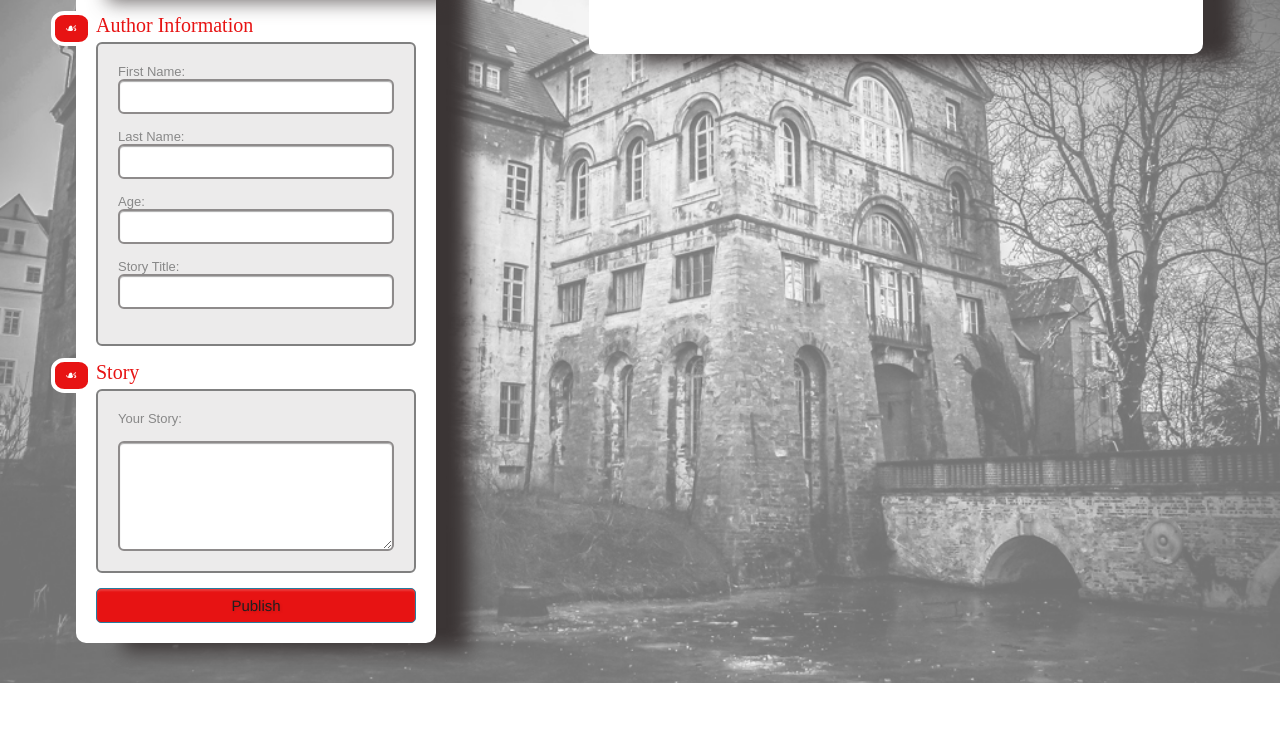
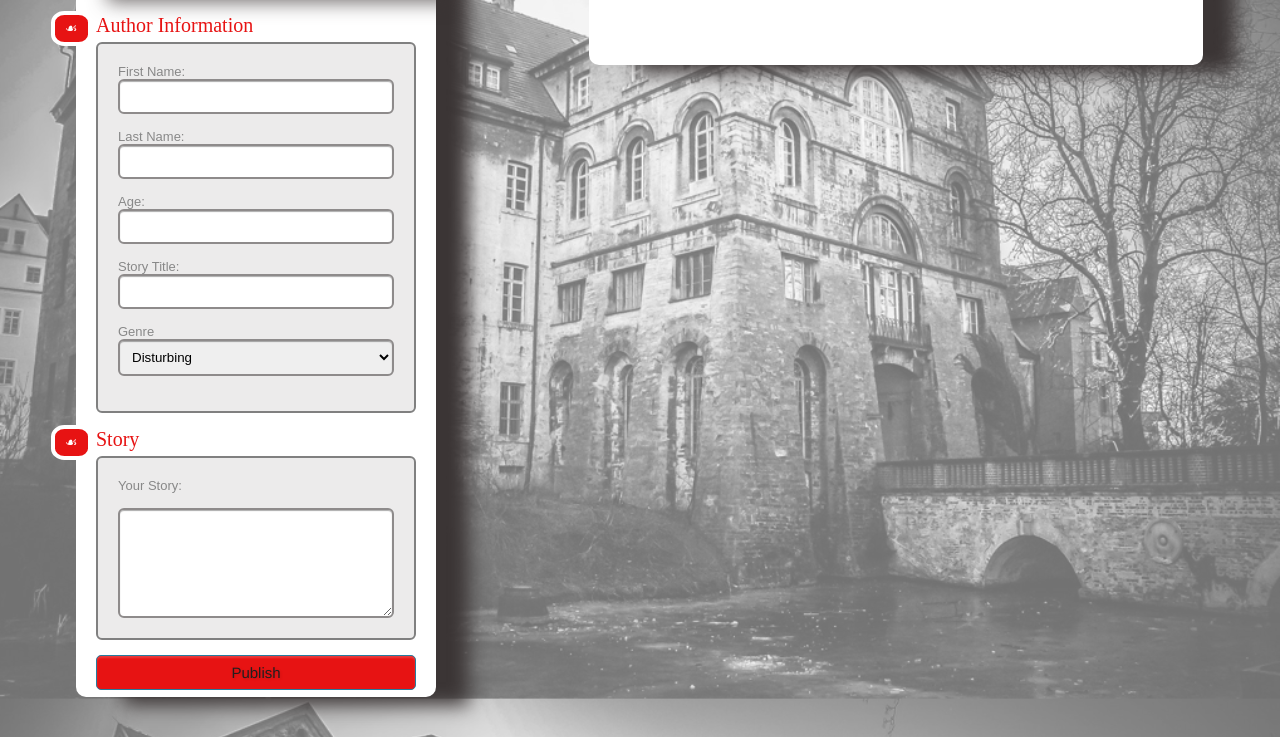
Before and after one commit to AlexMedarov/ScaryStory, a plain HTML site: page index.html in a window 1280 px wide. Shown: the part 153-890 px from the top of the page. Before the commit the page ends 836 px from the top, so only its background shows below. Drawn offline with Linux system fonts and the light colour scheme.

Commit message:
Added genre

```diff
--- a/index.html
+++ b/index.html
@@ -31,6 +31,15 @@
           <label>Story Title:
             <input type="text" id="story-title" name="field5" />
           </label>
+          <label> Genre
+            <select name="field4" id="genre">
+              <option value="Disturbing">Disturbing</option>
+              <option value="Psychological">Psychological</option>
+              <option value="Killers">Killers</option>
+              <option value="Monsters">Monsters</option>
+              <option value="Panranormal">Panranormal</option>
+            </select>
+          </label>
         </div>
 
         <div class="section">
```
